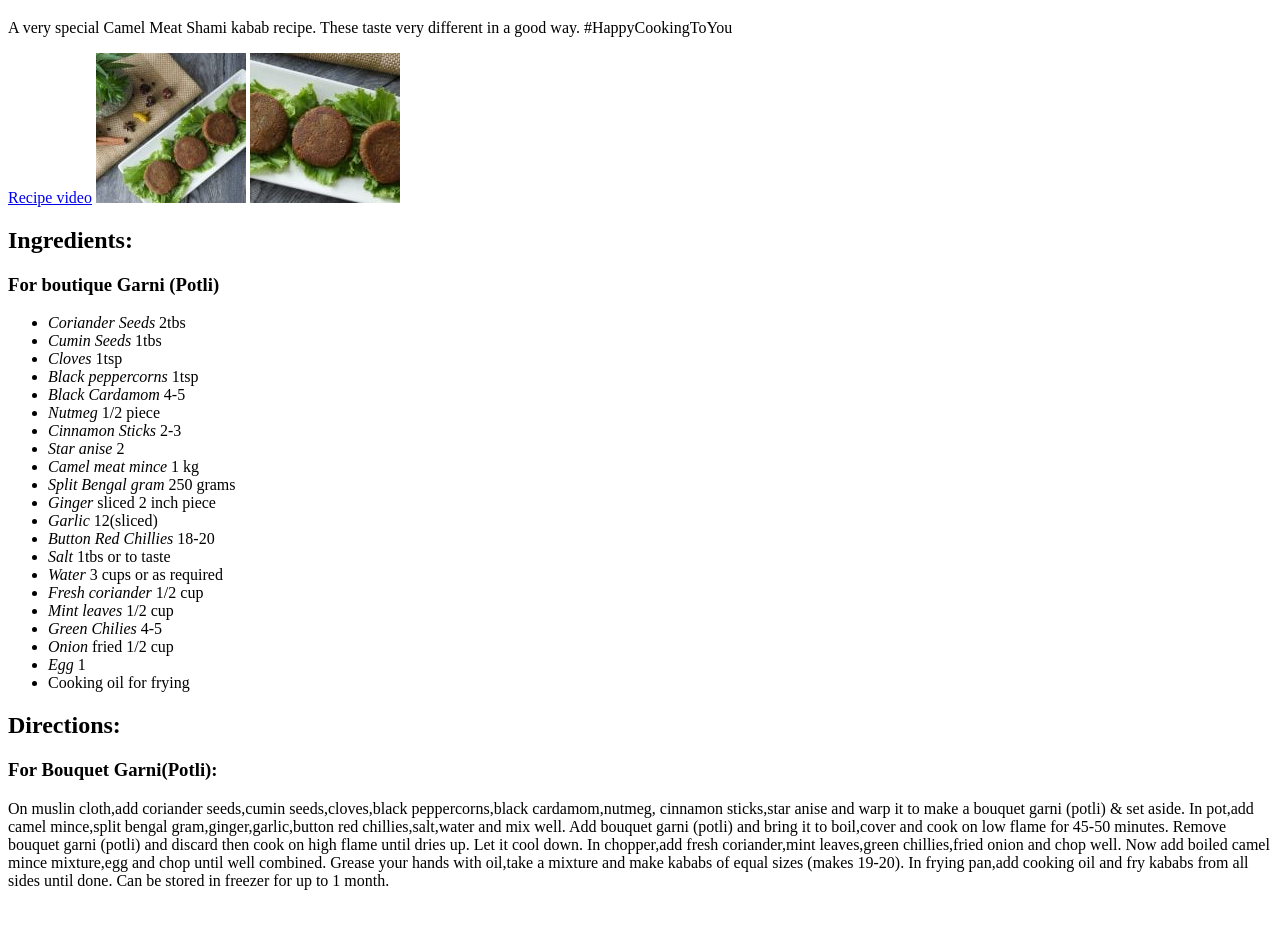
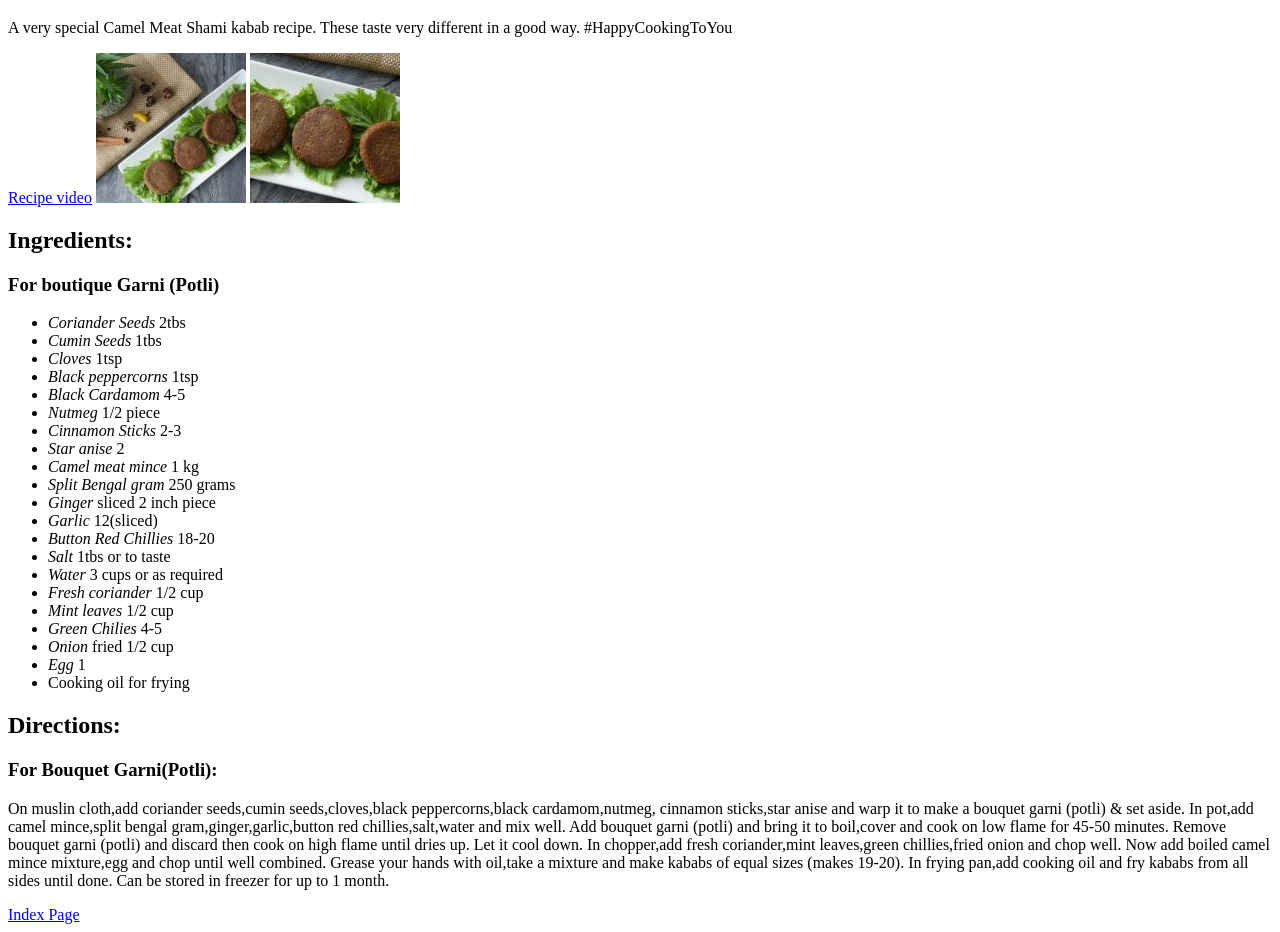
Before and after one commit to Havoc004/odin-recipes, a plain HTML site: page recipes/shami_kebab_page.html in a window 1280 px wide. Shown: the part 61-993 px from the top of the page. Before the commit the page ends 967 px from the top, so only its background shows below. Drawn offline with Linux system fonts and the light colour scheme.

Commit message:
Added link redirect towards index page from recipe page

```diff
--- a/recipes/shami_kebab_page.html
+++ b/recipes/shami_kebab_page.html
@@ -54,5 +54,7 @@
         Grease your hands with oil,take a mixture and make kababs of equal sizes (makes 19-20).
         In frying pan,add cooking oil and fry kababs from all sides until done.
         Can be stored in freezer for up to 1 month.</p>
+
+        <a href="../index.html">Index Page</a>
 </body>
 </html>
```
Also changed, not shown: 1 other file.
